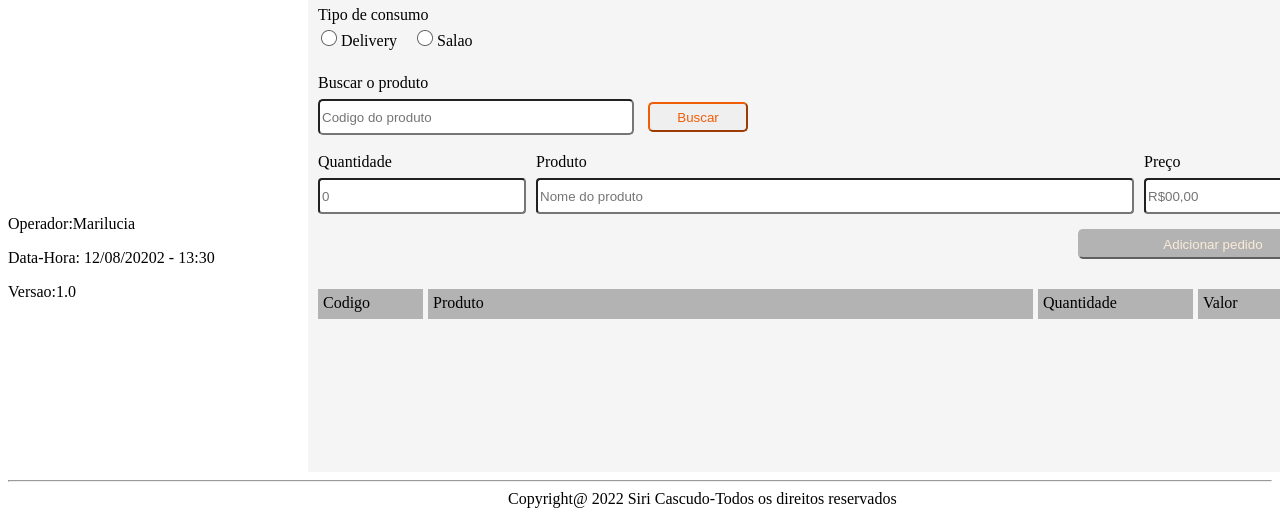
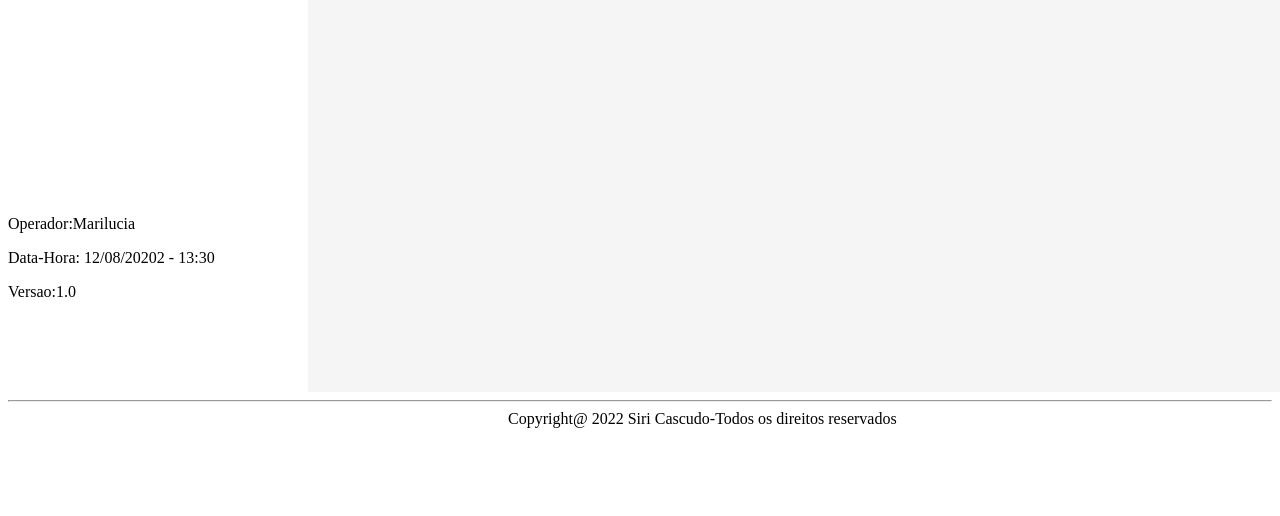
Before and after one commit to Jlukas18/siri_cascudo, a plain HTML site: page index.html in a window 1280 px wide. Shown: the part 336-852 px from the top of the page. After the commit the page ends 800 px from the top, so only its background shows below. Drawn offline with Linux system fonts and the light colour scheme.

Commit message:
atualizando projeto js

```diff
--- a/assets/css/style.css
+++ b/assets/css/style.css
@@ -1,7 +1,7 @@
 #grid {
   display: grid;
   width: 100%;
-  height: 100vh;
+  height: 90vh;
   grid-template-columns: 300px 2fr;
 }
 
@@ -15,7 +15,7 @@
 }
 
 #page-novos {
-  display: ;
+  display: fixed;
 }
 
 .logo {
--- a/assets/js/main.js
+++ b/assets/js/main.js
@@ -1,3 +1,4 @@
 function trocaTela() {
   document.getElementById('page-todos').setAttribute('hidden', true)
+  document.getElementById('page-novos').removeAttribute('hidden')
 }
--- a/index.html
+++ b/index.html
@@ -41,7 +41,7 @@
           </div>
         </div>
 
-        <div id="page-novos" onclick="esconderNovo()">
+        <div hidden id="page-novos">
           <div class="new">
             <h1>Novo Pedido</h1>
             <p>Tipo de consumo</p>
```
